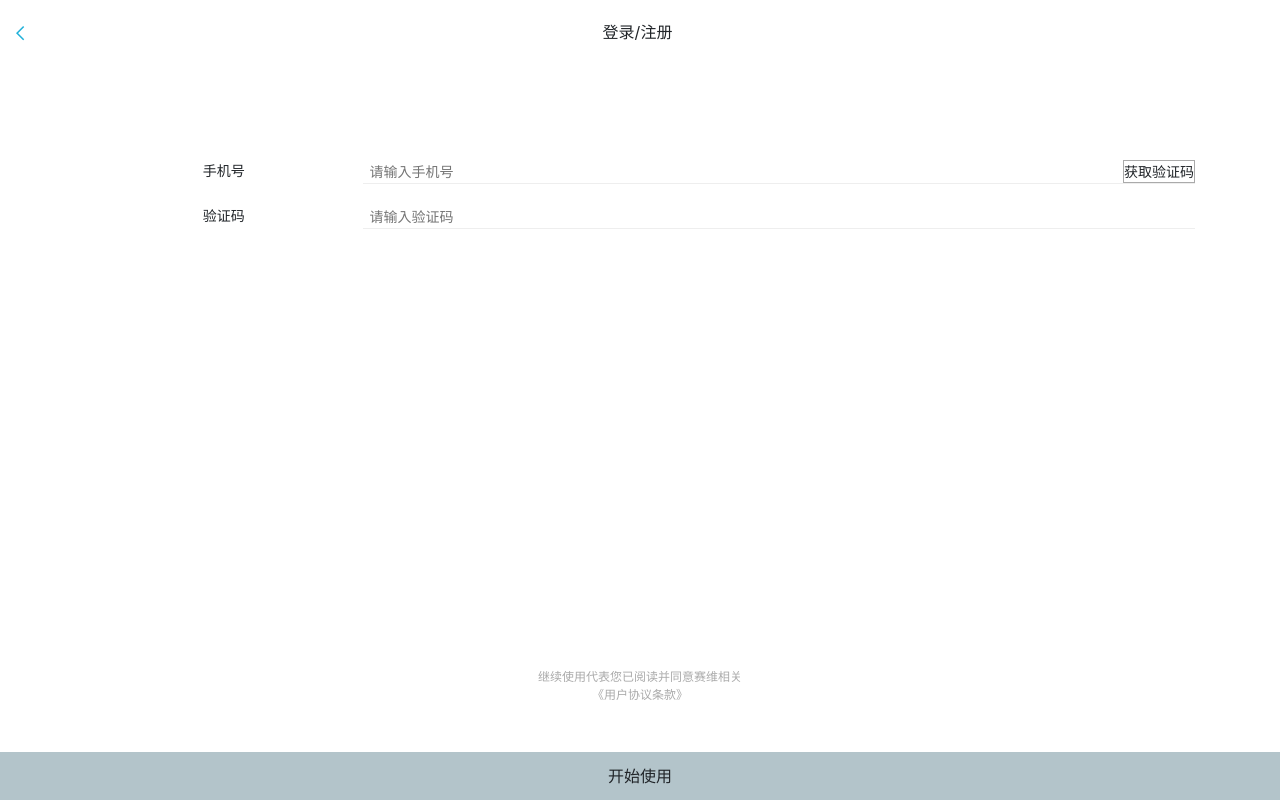
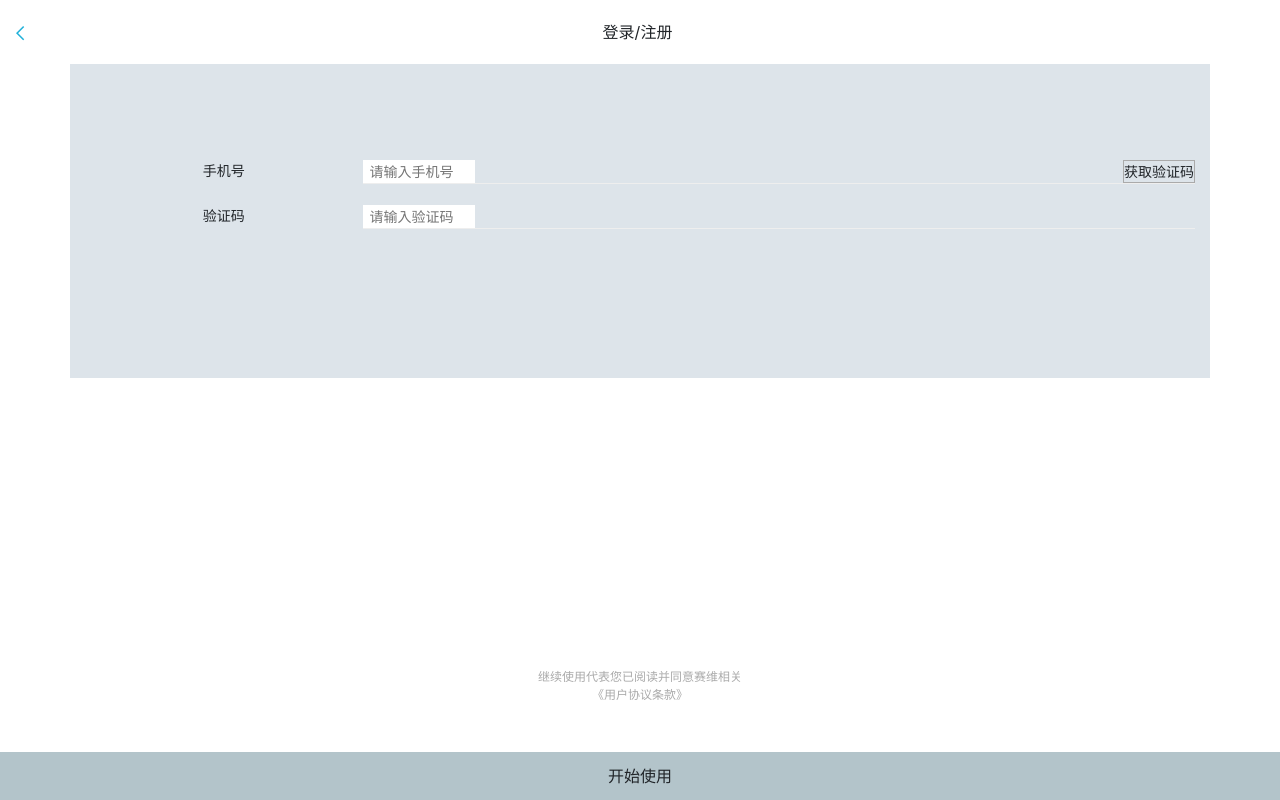
Before and after one commit to rivercall/rebuild, an Angular app: page /login in a window 1280 px wide. Before the commit this address led to /. Built offline with nearby package versions, Linux system fonts and the light colour scheme.

Commit message:
fixed(style)

```diff
--- a/src/app/app.component.css
+++ b/src/app/app.component.css
@@ -1,9 +1,6 @@
 .app-body{
   background-color: #dde4ea;
 }
-app-account,app-login{
+.app-box{
   padding:0;
 }
-app-login{
-  background-color: #fff;
-}
--- a/src/app/app.component.html
+++ b/src/app/app.component.html
@@ -1,8 +1,8 @@
 <app-header></app-header>
 <div class="container app-body">
     <div class="row">
-            <!-- <app-home class="col-12"></app-home> -->
-            <!-- <app-account class="col-12"></app-account> -->
-            <app-login class="col-12"></app-login>
+        <div class="col-12 app-box">
+            <router-outlet></router-outlet>
+        </div>
     </div>
 </div>
--- a/src/app/app.component.ts
+++ b/src/app/app.component.ts
@@ -1,4 +1,5 @@
 import { Component } from '@angular/core';
+import { Router} from '@angular/router';
 
 @Component({
   selector: 'app-root',
@@ -7,4 +8,7 @@ import { Component } from '@angular/core';
 })
 export class AppComponent {
   title = 'app';
+  constructor (private router:Router ){
+
+  }
 }
--- a/src/app/login/login.component.css
+++ b/src/app/login/login.component.css
@@ -1,4 +1,3 @@
-
 .start-use{
   background-color: #B3C4CA;
   height: 3rem;
@@ -6,6 +5,7 @@
   line-height: 3rem;
 }
 .login-form{
+  width:100%;
   padding-top: 10rem;
   font-size: 14px;
   margin-bottom: 8rem;
```
Also changed, not shown: src/app/app-routing.module.ts (+7 -1 lines), src/app/login/login.component.html (line endings or trailing spaces).
